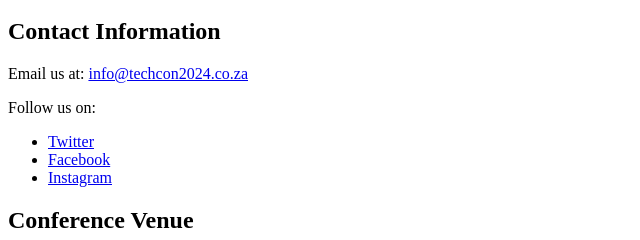
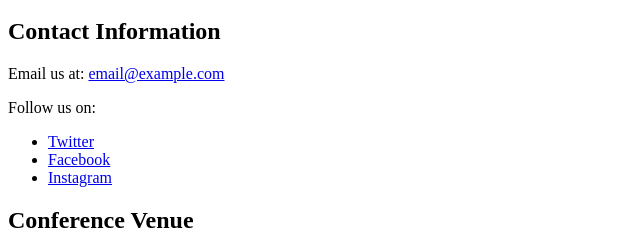
Before and after one commit to Farhan0430/TechCon_HTML, a plain HTML site: page techcon_website/contact.html in a window 1280 px wide. Shown: the part 154-394 px from the top of the page, 0-640 px from the left. Drawn offline with Linux system fonts and the light colour scheme.

Commit message:
TechCon 2024 Conference Website

```diff
--- a/techcon_website/contact.html
+++ b/techcon_website/contact.html
@@ -31,7 +31,7 @@
   <main>
     <section>
       <h2>Contact Information</h2>
-      <p>Email us at: <a href="mailto:info@techcon2024.co.za">info@techcon2024.co.za</a></p>
+      <p>Email us at: <a href="mailto:email@example.com">email@example.com</a></p>
       <p>Follow us on:</p>
       <ul>
         <li><a href="https://twitter.com/TechCon2024" target="_blank">Twitter</a></li>
```
